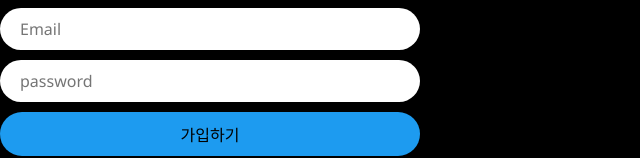
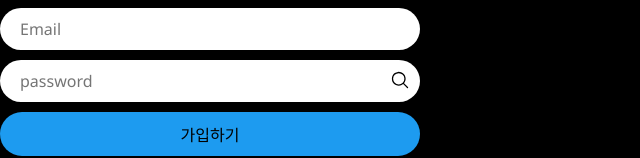
Before and after one commit to woor1668/Nwitter-Reloaded, a React (Vite) app: page /create-account in a window 1280 px wide. Shown: the part 186-344 px from the top of the page, without its empty margins (0-640 px from the left). Built offline with nearby package versions, Linux system fonts and the light colour scheme; the HTML template or start-up script is replaced by a standard one.

Commit message:
pwchange

```diff
--- a/src/components/auth-componet.ts
+++ b/src/components/auth-componet.ts
@@ -64,3 +64,15 @@ export const GitButton = styled.span`
 export const GitLogo = styled.img`
     height: 25px;
 `;
+
+export const Password = styled.div`
+    position: relative;
+    svg{
+        top: 10px;
+        right: 10px;
+        position: absolute;
+        z-index: 1000;
+        fill: black;
+    }
+`;
+export const Psp = styled.p``;
--- a/src/components/svg.tsx
+++ b/src/components/svg.tsx
@@ -48,6 +48,11 @@ const icons: { [key: string]: JSX.Element } = {
         <path strokeLinecap="round" strokeLinejoin="round" d="M6 18 18 6M6 6l12 12" />
         </Svg>
 
+    ),
+    m_glass: (
+        <Svg xmlns="http://www.w3.org/2000/svg" viewBox="0 0 24 24" fill="currentColor" className="size-6">
+        <path fillRule="evenodd" d="M10.5 3.75a6.75 6.75 0 1 0 0 13.5 6.75 6.75 0 0 0 0-13.5ZM2.25 10.5a8.25 8.25 0 1 1 14.59 5.28l4.69 4.69a.75.75 0 1 1-1.06 1.06l-4.69-4.69A8.25 8.25 0 0 1 2.25 10.5Z" clipRule="evenodd" />
+        </Svg>
     )
 
 };
--- a/src/routes/create-account.tsx
+++ b/src/routes/create-account.tsx
@@ -1,19 +1,28 @@
 import { createUserWithEmailAndPassword, updateProfile } from "firebase/auth";
-import React, { useState } from "react";
+import React, { useEffect, useState } from "react";
 import { auth } from "../firebase";
 import { Link, useNavigate } from "react-router-dom";
 import { FirebaseError } from "firebase/app";
-import { Error, Form, Input, Switcher, Title, Wrapper } from "../components/auth-componet";
+import { Error, Form, Input, Password, Psp, Switcher, Title, Wrapper } from "../components/auth-componet";
 import GithubButton from "../components/github-btn";
 import { getErrorMessage } from "../components/errors-mesage";
 import { validatePwd } from "../components/validationPwd";
+import SvgIcon from "../components/svg";
 
 export default function CreateAccount() {
     const navigate = useNavigate();
-    const [state, setState] = useState({ isLoading: false, name: "", email: "", password: "", error: "" });
+    const [state, setState] = useState({ isLoading: false, name: "", email: "", password: "", error: "", isPass: false });
 
     const onChange = (e: React.ChangeEvent<HTMLInputElement>) => setState({ ...state, [e.target.name]: e.target.value });
-
+    const { isLoading, name, email, password, error, isPass } = state;
+    useEffect(() => {
+        if (isPass) {
+            const timeoutId = setTimeout(() => {
+                setState((preState) => ({ ...preState, isPass: !preState.isPass }));
+            }, 2000);
+            return () => clearTimeout(timeoutId);
+        }
+    }, [state.isPass]);
     const onSubmit = async (e: React.FormEvent<HTMLFormElement>) => {
         e.preventDefault();
         const { isLoading, name, email, password } = state;
@@ -36,8 +45,9 @@ export default function CreateAccount() {
             setState((prevState) => ({ ...prevState, isLoading: false }));
         }
     };
-
-    const { isLoading, name, email, password, error } = state;
+    const changePw = () => {
+        setState((preState) => ({...preState, isPass: !preState.isPass }))
+    };
 
     return (
         <Wrapper>
@@ -45,7 +55,12 @@ export default function CreateAccount() {
             <Form onSubmit={onSubmit}>
                 <Input onChange={onChange} name="name" value={name} placeholder="Name" type="text"/>
                 <Input onChange={onChange} name="email" value={email} placeholder="Email" type="email"/>
-                <Input onChange={onChange} name="password" value={password} placeholder="password" type="password"/>
+                <Password>
+                    <Input onChange={onChange} name="password" value={password} placeholder="password" type={isPass ? "text" : "password"} />
+                    <Psp onClick={changePw}>
+                        <SvgIcon name="m_glass"/>
+                    </Psp>
+                </Password>
                 <Input type="submit" value={isLoading ? "Loading..." : "가입하기"} />
             </Form>
             {error && <Error>{error}</Error>}
--- a/src/routes/login.tsx
+++ b/src/routes/login.tsx
@@ -3,22 +3,31 @@ import React, { useEffect, useRef, useState } from "react";
 import { auth } from "../firebase";
 import { Link, useNavigate } from "react-router-dom";
 import { FirebaseError } from "firebase/app";
-import { Error, Form, Input, Switcher, Title, Wrapper } from "../components/auth-componet";
+import { Error, Form, Input, Password, Psp, Switcher, Title, Wrapper } from "../components/auth-componet";
 import GithubButton from "../components/github-btn";
 import { getErrorMessage } from "../components/errors-mesage";
+import SvgIcon from "../components/svg";
 
 export default function Login(){
     const navigate = useNavigate();
-    const [state, setState] = useState({ isLoading: false, email: "", password: "", error: "" , isLogin: false});
+    const [state, setState] = useState({ isLoading: false, email: "", password: "", error: "", isLogin: false, isPass: false});
     const onChange = (e: React.ChangeEvent<HTMLInputElement>) => setState({ ...state, [e.target.name]: e.target.value });
     const pwdRef = useRef<HTMLInputElement | null>(null);
+    const { isLoading, email, password, error, isPass } = state;
     useEffect(() =>{
         if(pwdRef.current){
             pwdRef.current.focus();
             setState((prevState) => ({ ...prevState, password: "", isLogin: false }));
         }
     },[state.isLogin])
-
+    useEffect(() => {
+        if (isPass) {
+            const timeoutId = setTimeout(() => {
+                setState((preState) => ({ ...preState, isPass: !preState.isPass }));
+            }, 2000);
+            return () => clearTimeout(timeoutId);
+        }
+    }, [state.isPass]);
     const onSubmit = async (e: React.FormEvent<HTMLFormElement>) =>{
         e.preventDefault();
         const { isLoading, email, password} = state;
@@ -38,15 +47,21 @@ export default function Login(){
             setState((prevState) => ({ ...prevState, isLoading: false }));
         }
     }
-
-    const { isLoading, email, password, error } = state;
+    const changePw = () => {
+        setState((preState) => ({...preState, isPass: !preState.isPass }))
+    };
 
     return (
         <Wrapper>
             <Title>로그인</Title>
             <Form onSubmit={onSubmit}>
                 <Input onChange = {onChange} name="email" value={email} placeholder="Email" type="email"/>
-                <Input onChange = {onChange} name="password" value={password} placeholder="password" type="password" ref={pwdRef}/>
+                <Password>
+                    <Input onChange = {onChange} name="password" value={password} placeholder="password" type={isPass ? "text" : "password"} ref={pwdRef}/>
+                    <Psp onClick={changePw}>
+                        <SvgIcon name="m_glass"/>
+                    </Psp>
+                </Password>
                 <Input type="submit" value={isLoading ? "Loading..." : "로그인"}/>
             </Form>
             {error !== "" ? <Error>{error}</Error> : null}
```
